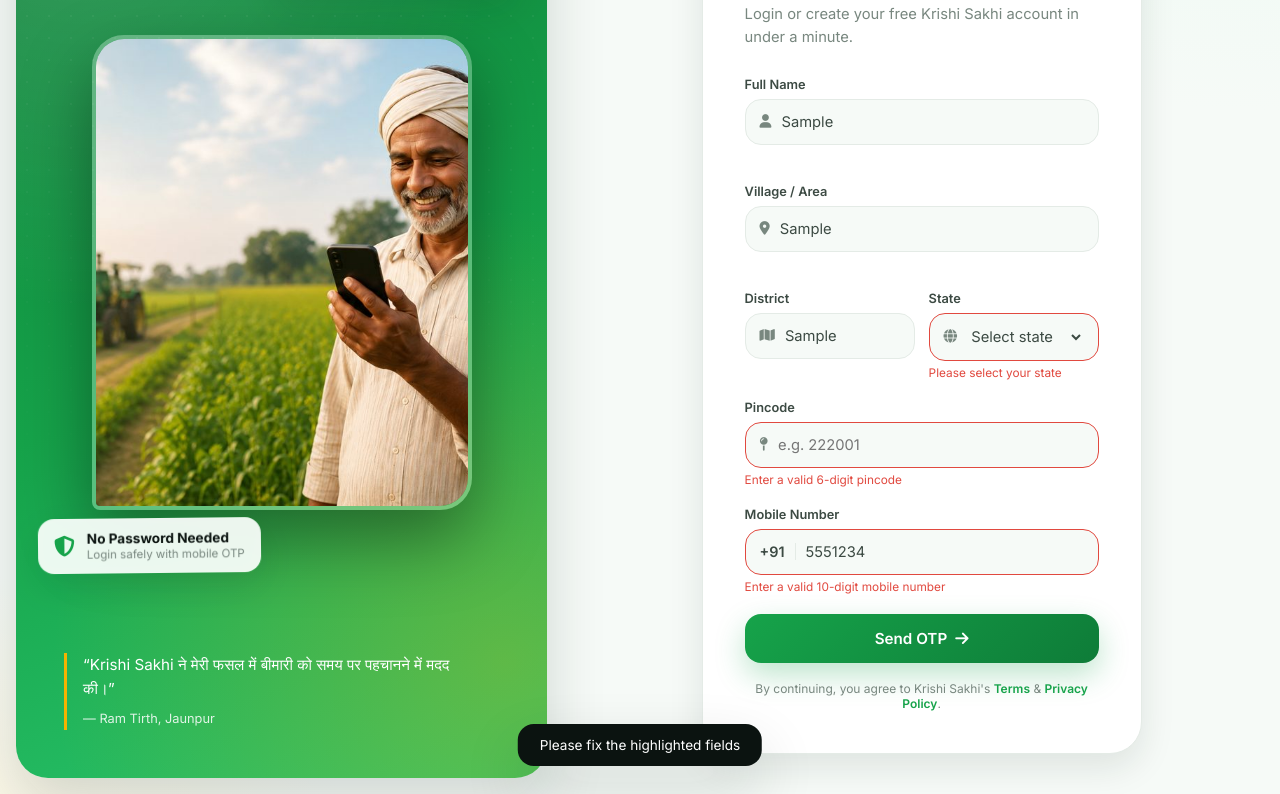
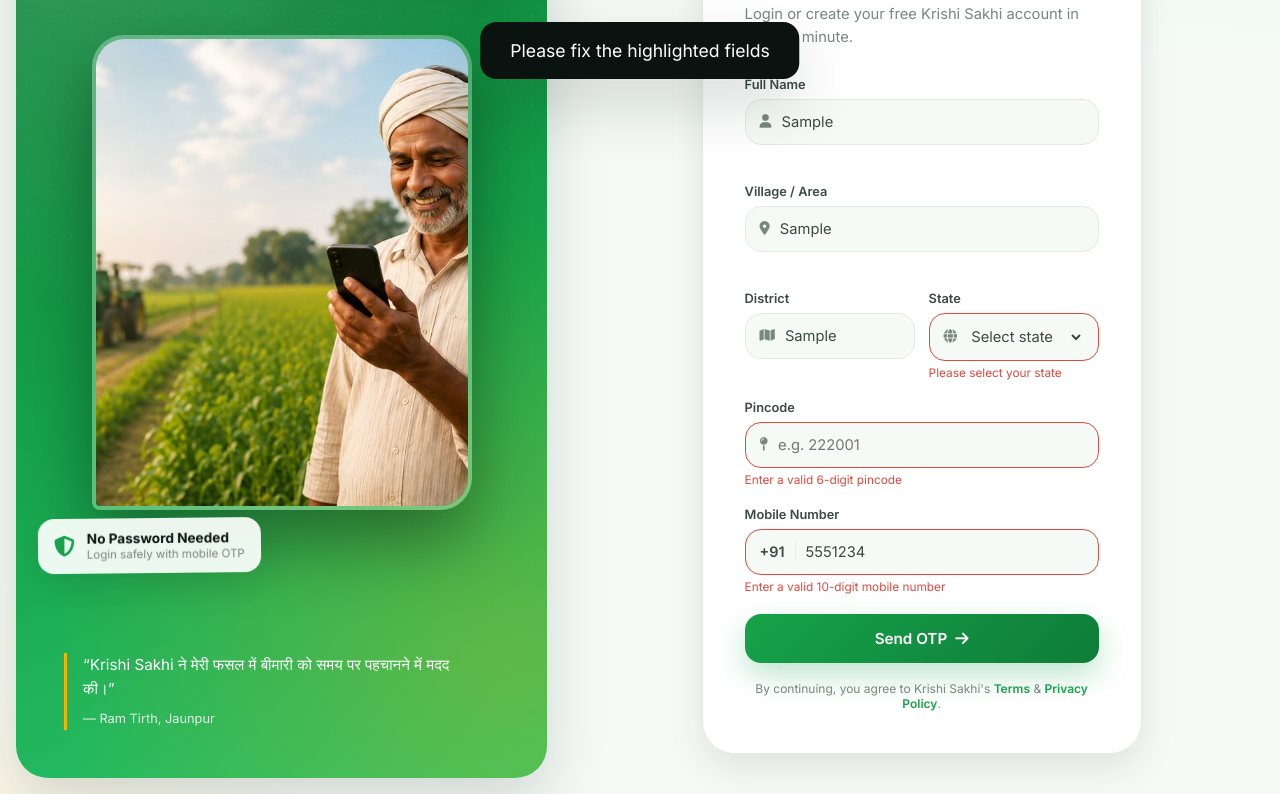
Before and after one commit to Somsingh09/Krishi-Sakhi, a plain HTML site: page login.html in a window 1280 px wide. Both pictures are taken after typing "Sample", "Sample", "Sample", "Sample", "5551234" into the empty fields and a click on the button "Send OTP". Shown: the part 209-1003 px from the top of the page. Drawn offline with Linux system fonts and the light colour scheme.

Commit message:
Fix scroll to top toast bug and update login OTP popup positioning and size

```diff
--- a/login.css
+++ b/login.css
@@ -367,11 +367,11 @@ label{ display:block; font-size:.8rem; font-weight:600; margin-bottom:7px; color
 =========================*/
 
 .toast{
-    position:fixed; bottom:28px; left:50%;
-    transform:translateX(-50%) translateY(20px);
+    position:fixed; top:28px; left:50%;
+    transform:translateX(-50%) translateY(-20px);
     background:var(--ink); color:var(--white);
-    padding:13px 22px; border-radius:var(--r-md);
-    font-size:.85rem; box-shadow:var(--shadow-lg);
+    padding:18px 30px; border-radius:var(--r-md);
+    font-size:1.1rem; box-shadow:var(--shadow-lg);
     opacity:0; pointer-events:none;
     transition:var(--transition);
     z-index:999; max-width:90vw; text-align:center;
--- a/script.js
+++ b/script.js
@@ -234,7 +234,7 @@ document.addEventListener('DOMContentLoaded', () => {
   }
 
   // Intercept empty links to show a coming soon toast
-  document.querySelectorAll('a[href="#"]').forEach(link => {
+  document.querySelectorAll('a[href="#"]:not(.scroll-top)').forEach(link => {
     link.addEventListener('click', (e) => {
       e.preventDefault();
       showToast('This page is coming soon! Stay tuned. 🌱');
```
